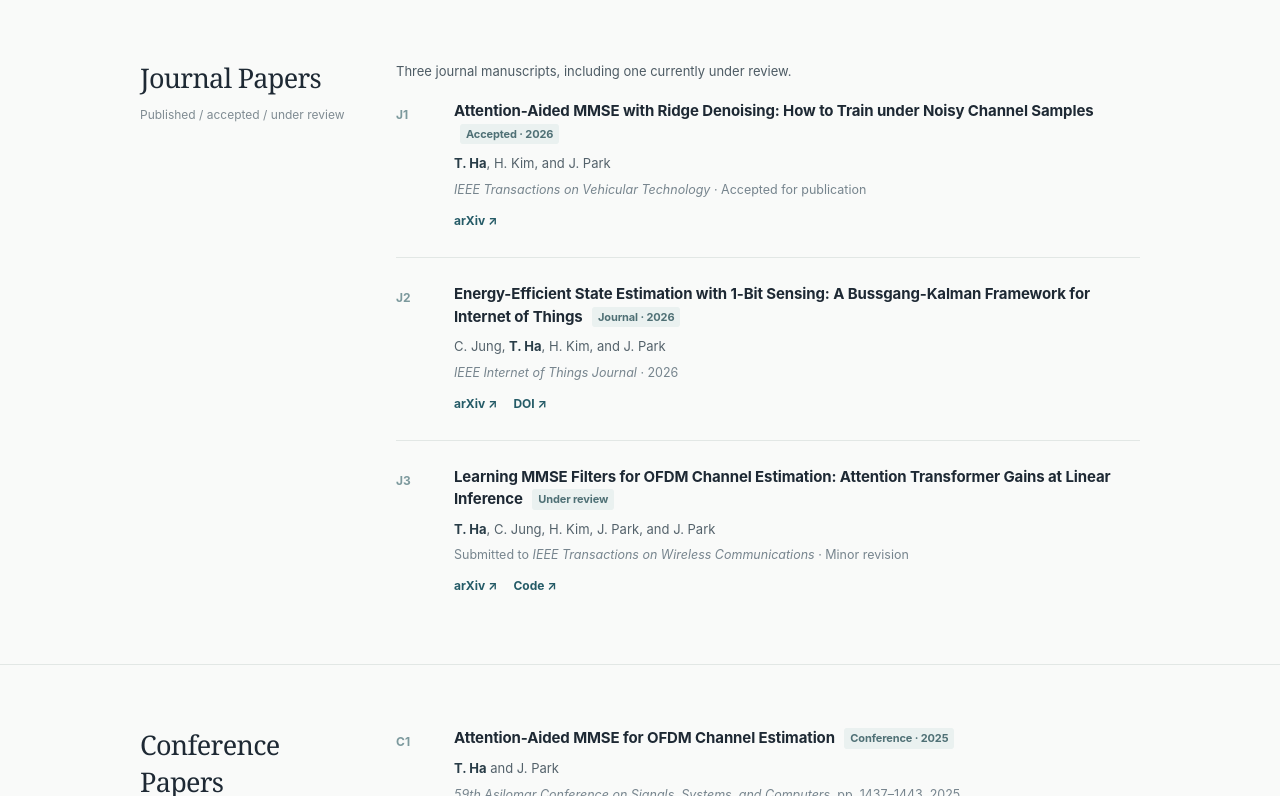
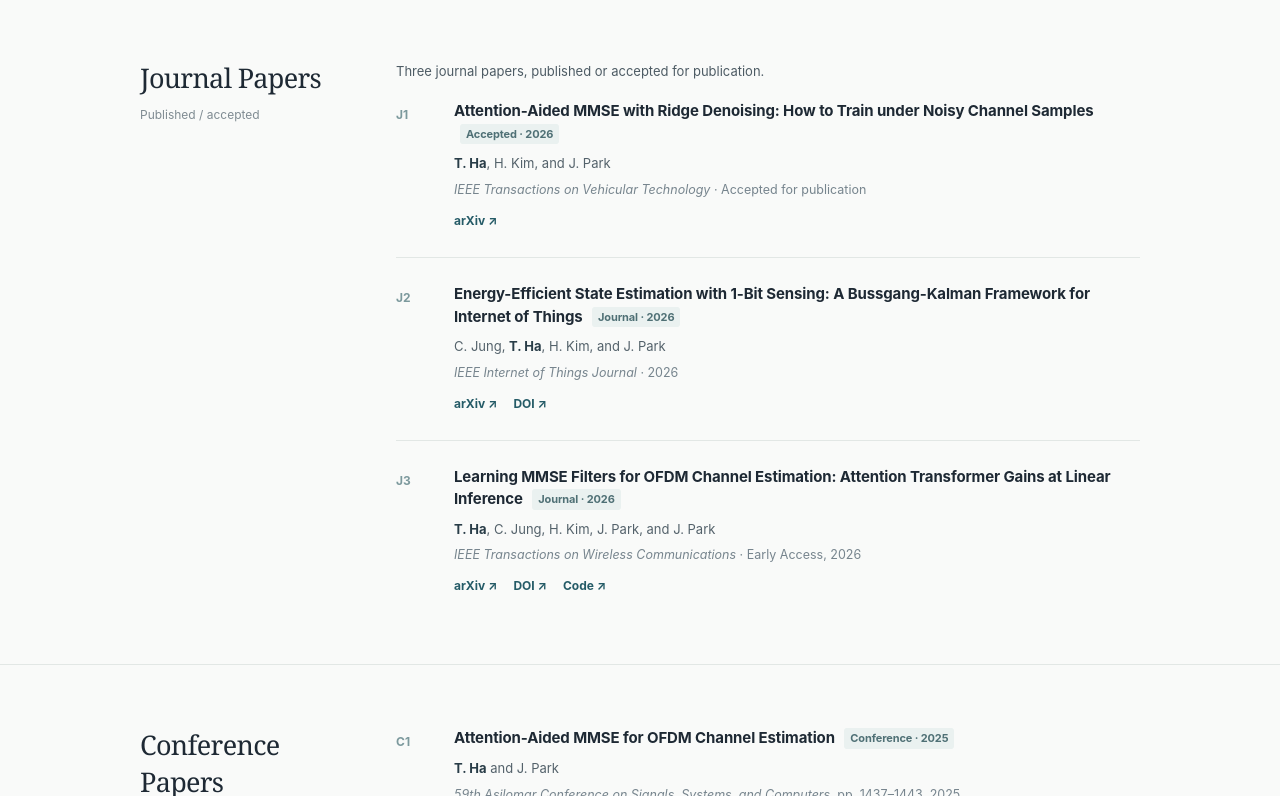
Before and after one commit to tj-ha/tj-ha.github.io, a plain HTML site: page publications.html in a window 1280 px wide. Shown: the part 500-1296 px from the top of the page. Drawn offline with Linux system fonts and the light colour scheme.

Commit message:
Mark TWC paper as published on the site and in the public CV (#1)
The A-MMSE journal paper is now on IEEE Xplore (IEEE Transactions on
Wireless Communications, Early Access, 24 Nov 2026,
DOI 10.1109/TWC.2026.3756966).

- publications.html: J3 changes from under review to a 2026 journal
  entry with a DOI link; the journal section note no longer mentions
  a manuscript under review.
- assets/Taejun_Ha_CV_public.tex: [J.2] marked published with an
  IEEE Xplore link; the Research Experience bullet updated to match.
- assets/Taejun_Ha_CV_public.pdf: rebuilt from the updated source.


Claude-Session: https://claude.ai/code/session_01FsKK6rDvGLrxQwBRGUcnTk

Co-authored-by: Claude <noreply@anthropic.com>

```diff
--- a/publications.html
+++ b/publications.html
@@ -38,9 +38,9 @@
   </section>
 <section class="section" id="journals" aria-labelledby="journals-heading">
     <div class="container section-head">
-      <div><h2 class="section-title" id="journals-heading">Journal Papers</h2><p class="section-sub">Published / accepted / under review</p></div>
+      <div><h2 class="section-title" id="journals-heading">Journal Papers</h2><p class="section-sub">Published / accepted</p></div>
       <div class="section-body">
-        <p class="pub-category-note">Three journal manuscripts, including one currently under review.</p>
+        <p class="pub-category-note">Three journal papers, published or accepted for publication.</p>
         <ol class="pub-list">
 <li class="pub">
               <span class="pub-num">J1</span>
@@ -63,10 +63,10 @@
 <li class="pub">
               <span class="pub-num">J3</span>
               <div>
-                <p class="pub-title">Learning MMSE Filters for OFDM Channel Estimation: Attention Transformer Gains at Linear Inference <span class="pill">Under review</span></p>
+                <p class="pub-title">Learning MMSE Filters for OFDM Channel Estimation: Attention Transformer Gains at Linear Inference <span class="pill">Journal · 2026</span></p>
                 <p class="pub-authors"><strong>T. Ha</strong>, C. Jung, H. Kim, J. Park, and J. Park</p>
-                <p class="pub-meta">Submitted to <em>IEEE Transactions on Wireless Communications</em> · Minor revision</p>
-                <div class="pub-links"><a href="https://arxiv.org/abs/2506.00452" target="_blank" rel="noopener noreferrer">arXiv ↗</a> <a href="https://github.com/TaeJun1999/Attention-aided-MMSE" target="_blank" rel="noopener noreferrer">Code ↗</a></div>
+                <p class="pub-meta"><em>IEEE Transactions on Wireless Communications</em> · Early Access, 2026</p>
+                <div class="pub-links"><a href="https://arxiv.org/abs/2506.00452" target="_blank" rel="noopener noreferrer">arXiv ↗</a> <a href="https://doi.org/10.1109/TWC.2026.3756966" target="_blank" rel="noopener noreferrer">DOI ↗</a> <a href="https://github.com/TaeJun1999/Attention-aided-MMSE" target="_blank" rel="noopener noreferrer">Code ↗</a></div>
               </div>
             </li>
         </ol>
```
Also changed, not shown: 2 other files.
